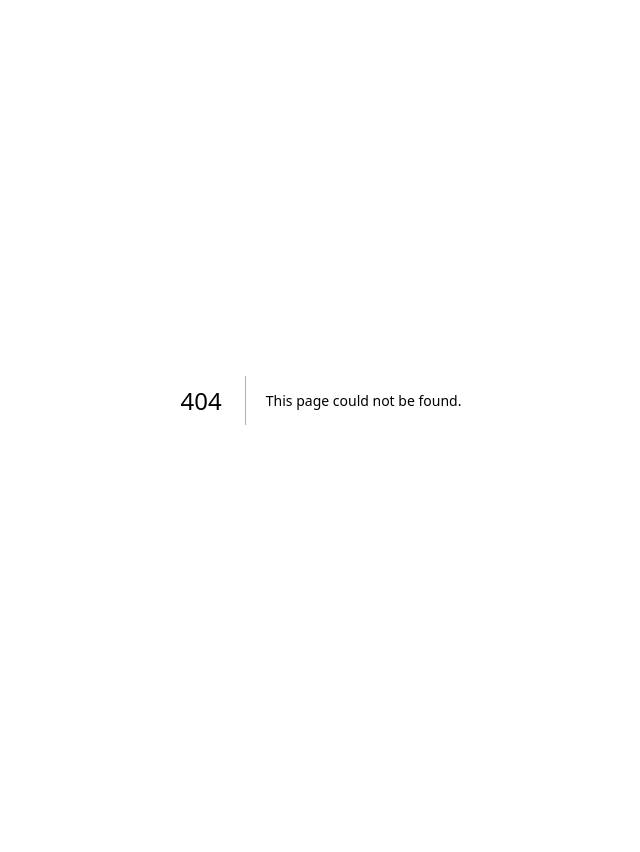
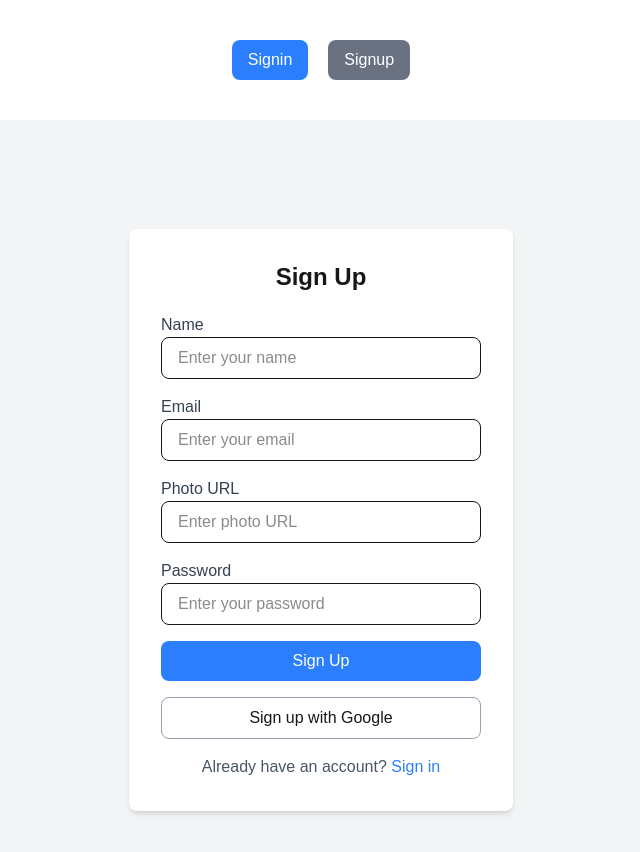
Before and after one commit to Tarikuzzaman12/FoodieGo-Application, a Next.js app: page /signup in a window 1280 px wide. Before the commit this address had no page. Shown: the top 852 px of the page, without its empty margins (319-959 px from the left). Before the commit the page ends 800 px from the top, so only its background shows below. Built offline with nearby package versions, Linux system fonts and the light colour scheme.

Commit message:
created a signin and signup pages

```diff
--- a/src/app/layout.js
+++ b/src/app/layout.js
@@ -1,5 +1,6 @@
 import { Geist, Geist_Mono } from "next/font/google";
 import "./globals.css";
+import Navbar from "@/components/Navbar";
 
 const geistSans = Geist({
   variable: "--font-geist-sans",
@@ -22,6 +23,7 @@ export default function RootLayout({ children }) {
       <body
         className={`${geistSans.variable} ${geistMono.variable} antialiased`}
       >
+        <Navbar></Navbar>
         {children}
       </body>
     </html>
--- /dev/null
+++ b/src/app/login/page.jsx
@@ -0,0 +1,47 @@
+export default function Signin() {
+  return (
+    <div className="flex justify-center items-center h-screen bg-gray-100">
+      <div className="bg-white p-8 rounded-lg shadow-md w-96">
+        <h2 className="text-2xl font-bold text-center mb-5">Sign In</h2>
+        <form className="space-y-4">
+          <div>
+            <label className="block text-gray-700">Email</label>
+            <input
+              type="email"
+              className="w-full px-4 py-2 border rounded-lg focus:outline-none focus:ring-2 focus:ring-blue-400"
+              placeholder="Enter your email"
+            />
+          </div>
+          <div>
+            <label className="block text-gray-700">Password</label>
+            <input
+              type="password"
+              className="w-full px-4 py-2 border rounded-lg focus:outline-none focus:ring-2 focus:ring-blue-400"
+              placeholder="Enter your password"
+            />
+          </div>
+          <button
+            type="submit"
+            className="w-full bg-blue-500 text-white py-2 rounded-lg hover:bg-blue-600 transition"
+          >
+            Sign In
+          </button>
+        </form>
+
+        {/* Google Sign In Button */}
+        <div className="mt-4">
+          <button className="w-full flex items-center justify-center gap-2 border border-gray-400 py-2 rounded-lg hover:bg-gray-200 transition">
+            <span>Sign in with Google</span>
+          </button>
+        </div>
+
+        <p className="text-center text-gray-600 mt-4">
+          Don't have an account?{" "}
+          <a href="/signup" className="text-blue-500 hover:underline">
+            Sign up
+          </a>
+        </p>
+      </div>
+    </div>
+  );
+}
--- /dev/null
+++ b/src/app/signup/page.jsx
@@ -0,0 +1,63 @@
+export default function Signup() {
+    return (
+      <div className="flex justify-center items-center h-screen bg-gray-100">
+        <div className="bg-white p-8 rounded-lg shadow-md w-96">
+          <h2 className="text-2xl font-bold text-center mb-5">Sign Up</h2>
+          <form className="space-y-4">
+            <div>
+              <label className="block text-gray-700">Name</label>
+              <input
+                type="text"
+                className="w-full px-4 py-2 border rounded-lg focus:outline-none focus:ring-2 focus:ring-blue-400"
+                placeholder="Enter your name"
+              />
+            </div>
+            <div>
+              <label className="block text-gray-700">Email</label>
+              <input
+                type="email"
+                className="w-full px-4 py-2 border rounded-lg focus:outline-none focus:ring-2 focus:ring-blue-400"
+                placeholder="Enter your email"
+              />
+            </div>
+            <div>
+              <label className="block text-gray-700">Photo URL</label>
+              <input
+                type="text"
+                className="w-full px-4 py-2 border rounded-lg focus:outline-none focus:ring-2 focus:ring-blue-400"
+                placeholder="Enter photo URL"
+              />
+            </div>
+            <div>
+              <label className="block text-gray-700">Password</label>
+              <input
+                type="password"
+                className="w-full px-4 py-2 border rounded-lg focus:outline-none focus:ring-2 focus:ring-blue-400"
+                placeholder="Enter your password"
+              />
+            </div>
+            <button
+              type="submit"
+              className="w-full bg-blue-500 text-white py-2 rounded-lg hover:bg-blue-600 transition"
+            >
+              Sign Up
+            </button>
+          </form>
+
+          {/* Google Sign Up Button */}
+          <div className="mt-4">
+            <button className="w-full flex items-center justify-center gap-2 border border-gray-400 py-2 rounded-lg hover:bg-gray-200 transition">
+              <span>Sign up with Google</span>
+            </button>
+          </div>
+
+          <p className="text-center text-gray-600 mt-4">
+            Already have an account?{" "}
+            <a href="/login" className="text-blue-500 hover:underline">
+              Sign in
+            </a>
+          </p>
+        </div>
+      </div>
+    );
+  }
--- /dev/null
+++ b/src/components/Navbar.jsx
@@ -0,0 +1,18 @@
+import Link from "next/link";
+
+export default function Navbar() {
+  return (
+    <div className="flex justify-center items-center gap-5 m-5 p-5">
+      <Link href="/login">
+        <button className="px-4 py-2 bg-blue-500 text-white rounded-lg hover:bg-blue-600">
+          Signin
+        </button>
+      </Link>
+      <Link href="/signup">
+        <button className="px-4 py-2 bg-gray-500 text-white rounded-lg hover:bg-gray-600">
+          Signup
+        </button>
+      </Link>
+    </div>
+  );
+}
```
Also changed, not shown: package.json (+5 -4 lines), src/app/api/auth/[kindeAuth]/route.js (added), 1 other file (tests, documents, lock files or other folders).
